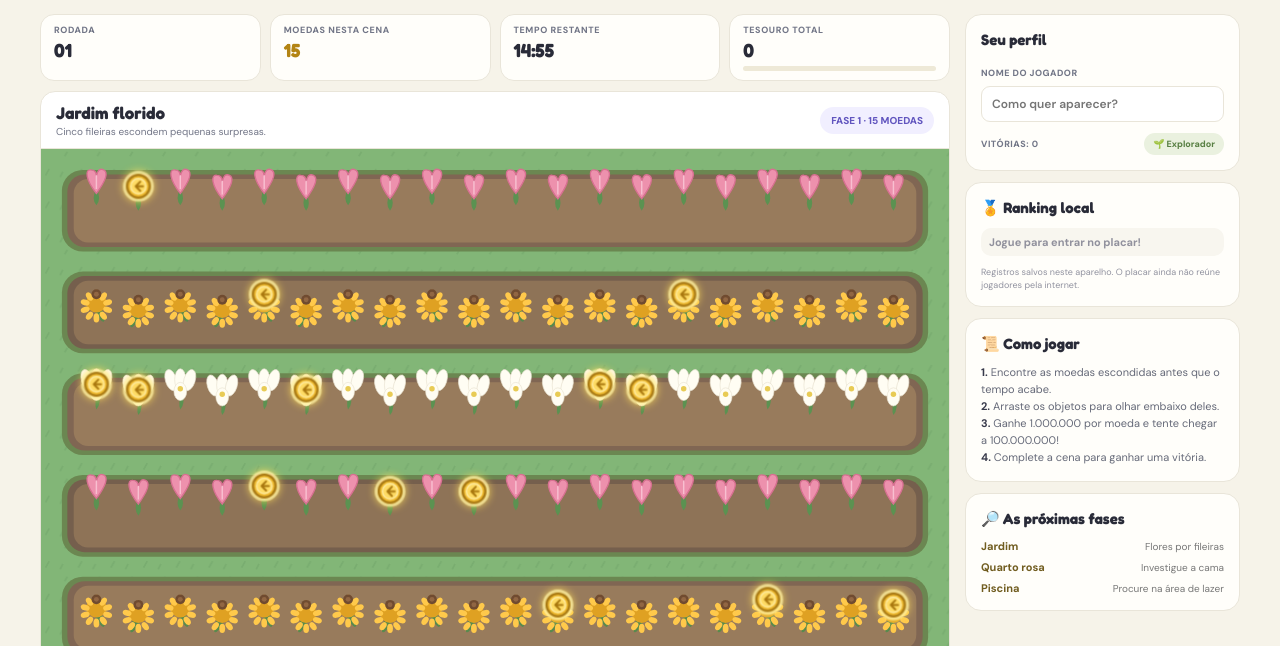
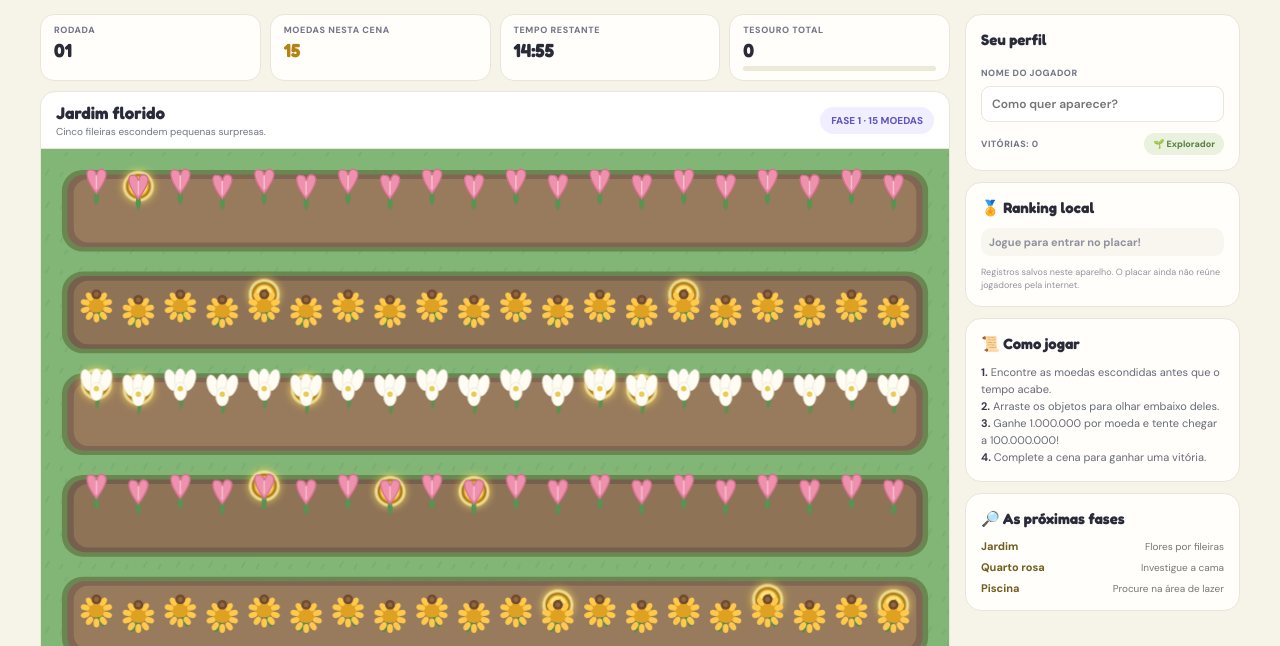
Before and after one commit to Dayanee77/decora-batalha, a plain HTML site: page index.html in a window 1280 px wide. Shown: the part 154-800 px from the top of the page. Drawn offline with Linux system fonts and the light colour scheme.

Commit message:
Layer coins between fixed scenes and movable objects

```diff
--- a/index.html
+++ b/index.html
@@ -63,7 +63,7 @@ o.push(plant(89,588),plant(935,570));return o.join('')}
 const scenes=[garden,bedroom,pool];
 function movableInfo(){return [...svg.querySelectorAll('.movable')].map((n,i)=>({n,x:Number(n.dataset.x)+Number(n.dataset.cx||0),y:Number(n.dataset.y)+Number(n.dataset.cy||0),id:i}))}
 function makeCoin(x,y,i){let g=document.createElementNS(NS,'g');g.setAttribute('class','coin');g.setAttribute('transform',`translate(${x} ${y})`);g.dataset.coin=String(i);g.innerHTML=`<circle r="17" fill="#fff2a9" opacity=".7"/><circle r="12.5" fill="#f2bd32" stroke="#a77813" stroke-width="2.5"/><circle r="8.5" fill="#ffdc65" stroke="#fff2b3" stroke-width="1.4"/><path d="M2 -5L-3 0 2 5M-3 0h8" fill="none" stroke="#a8760d" stroke-width="2.2" stroke-linecap="round" stroke-linejoin="round"/>`;g.addEventListener('pointerdown',e=>e.stopPropagation());g.addEventListener('click',e=>{e.stopPropagation();if(g.dataset.found)return;g.dataset.found='1';g.style.pointerEvents='none';g.style.transition='opacity .25s, transform .25s';g.style.opacity='0';g.setAttribute('transform',`translate(${x} ${y}) scale(.2)`);setTimeout(()=>g.remove(),270);remaining=remaining.filter(a=>a!==i);data.score+=COIN_VALUE;saveData();updateHUD();showToast('🪙 +1.000.000 moedas!');if(!remaining.length)finishRound(true)});return g}
-function renderScene(){active=true;clearInterval(timer);timeLeft=ROUND_SECONDS;roundCoins=COIN_STEPS[Math.min(round-1,COIN_STEPS.length-1)];let idx=(round-1)%3;$('#sceneTitle').textContent=titles[idx];$('#sceneCaption').textContent=captions[idx];$('#roundNo').textContent=String(round).padStart(2,'0');$('#roundtag').textContent=`FASE ${round} · ${roundCoins} ${roundCoins===1?'MOEDA':'MOEDAS'}`;svg.innerHTML=scenes[idx]();let movable=movableInfo();let spots=movable.map(o=>({x:o.x,y:o.y}));for(let i=spots.length-1;i>0;i--){let j=Math.floor(Math.random()*(i+1));[spots[i],spots[j]]=[spots[j],spots[i]]}remaining=[];let coinLayer=document.createElementNS(NS,'g');coinLayer.setAttribute('id','coinLayer');let used=[];for(let i=0;i<roundCoins;i++){let p=spots[i%spots.length];let off= i>=spots.length?{x:(Math.random()-.5)*22,y:(Math.random()-.5)*22}:{x:0,y:0};used.push(makeCoin(p.x+off.x,p.y+off.y,i));remaining.push(i)}used.forEach(c=>coinLayer.append(c));svg.append(coinLayer);// moedas ficam visíveis por cima de todos os objetos
+function renderScene(){active=true;clearInterval(timer);timeLeft=ROUND_SECONDS;roundCoins=COIN_STEPS[Math.min(round-1,COIN_STEPS.length-1)];let idx=(round-1)%3;$('#sceneTitle').textContent=titles[idx];$('#sceneCaption').textContent=captions[idx];$('#roundNo').textContent=String(round).padStart(2,'0');$('#roundtag').textContent=`FASE ${round} · ${roundCoins} ${roundCoins===1?'MOEDA':'MOEDAS'}`;svg.innerHTML=scenes[idx]();let movable=movableInfo();movable.forEach(o=>o.n.remove());let spots=movable.map(o=>({x:o.x,y:o.y}));for(let i=spots.length-1;i>0;i--){let j=Math.floor(Math.random()*(i+1));[spots[i],spots[j]]=[spots[j],spots[i]]}remaining=[];let coinLayer=document.createElementNS(NS,'g');coinLayer.setAttribute('id','coinLayer');let used=[];for(let i=0;i<roundCoins;i++){let p=spots[i%spots.length];let off= i>=spots.length?{x:(Math.random()-.5)*22,y:(Math.random()-.5)*22}:{x:0,y:0};used.push(makeCoin(p.x+off.x,p.y+off.y,i));remaining.push(i)}used.forEach(c=>coinLayer.append(c));svg.append(coinLayer);movable.forEach(o=>svg.append(o.n));// moedas ficam entre o cenário fixo e os objetos que podem ser movidos
 attachMovement();updateHUD();timer=setInterval(()=>{if(!active)return;timeLeft--;updateClock();if(timeLeft<=0)finishRound(false)},1000)}
 function attachMovement(){svg.querySelectorAll('.movable').forEach(node=>{node.addEventListener('pointerdown',e=>{if(!active)return;e.preventDefault();e.stopPropagation();let p=svg.createSVGPoint();p.x=e.clientX;p.y=e.clientY;let m=svg.getScreenCTM().inverse();p=p.matrixTransform(m);drag={node,startX:p.x,startY:p.y,x:Number(node.dataset.x),y:Number(node.dataset.y),id:e.pointerId};node.setPointerCapture(e.pointerId)});node.addEventListener('pointermove',e=>{if(!drag||drag.node!==node)return;let p=svg.createSVGPoint();p.x=e.clientX;p.y=e.clientY;p=p.matrixTransform(svg.getScreenCTM().inverse());let x=Math.max(20,Math.min(980,drag.x+p.x-drag.startX)),y=Math.max(20,Math.min(630,drag.y+p.y-drag.startY));node.dataset.x=x;node.dataset.y=y;node.setAttribute('transform',`translate(${x} ${y})`)});node.addEventListener('pointerup',()=>{if(drag?.node===node)drag=null});node.addEventListener('pointercancel',()=>drag=null)})}
 function updateClock(){$('#clock').textContent=`${String(Math.floor(timeLeft/60)).padStart(2,'0')}:${String(timeLeft%60).padStart(2,'0')}`;$('#clock').style.color=timeLeft<=30?'#cc5760':''}
```
